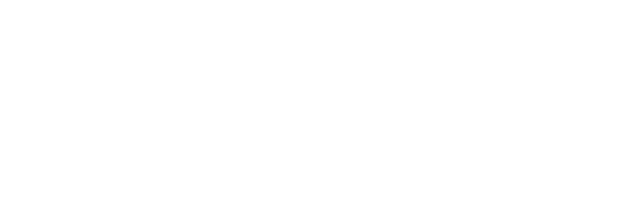
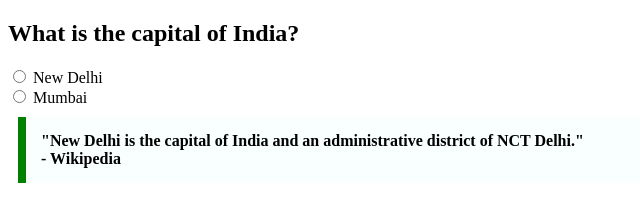
Before and after one commit to acciojob/trivia-VamsiBunny, a website: page main.html in a window 1280 px wide. Shown: the whole page, without its empty margins (0-640 px from the left). Drawn offline with Linux system fonts and the light colour scheme.

Commit message:
created a submission

```diff
--- a/main.html
+++ b/main.html
@@ -1,16 +1,38 @@
 <!DOCTYPE html>
+<html lang="en">
+<head>
+    <meta charset="UTF-8">
+    <meta name="viewport" content="width=device-width, initial-scale=1.0">
+    <title>Quiz</title>
+    <style>
+        .quotation {
+            max-width: 600px;
+            margin: 10px;
+            padding: 15px;
+            border-left: 8px solid green;
+            background-color: #f8fffe;
+            font-weight: bold;
+        }
+    </style>
+</head>
+<body>
+    <!-- Question Section -->
+    <section>
+        <h2>What is the capital of India?</h2>
+        <form>
+            <input type="radio" id="new-delhi" name="capital" value="New Delhi">
+            <label for="new-delhi">New Delhi</label><br>
+            <input type="radio" id="mumbai" name="capital" value="Mumbai">
+            <label for="mumbai">Mumbai</label>
+        </form>
+    </section>
 
-<html>
-
-<head>
-	<link rel="stylesheet" href="styles.css">
-</head>
-
-<body>
-	<!-- the entire body must be written by student -->
-    <script type="text/javascript" src="./script.js">
-</script>
-
+    <!-- Quotation Section -->
+    <section>
+        <blockquote class="quotation">
+            "New Delhi is the capital of India and an administrative district of NCT Delhi."
+            <br>- Wikipedia
+        </blockquote>
+    </section>
 </body>
-
 </html>
```
